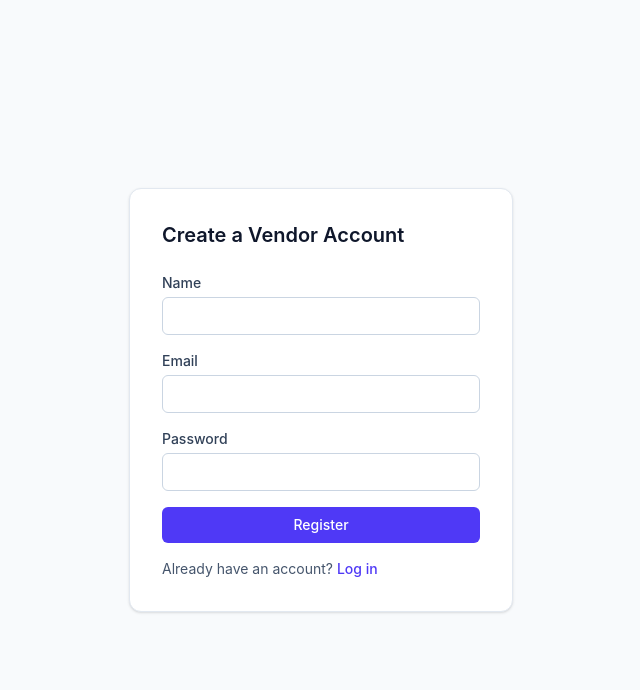
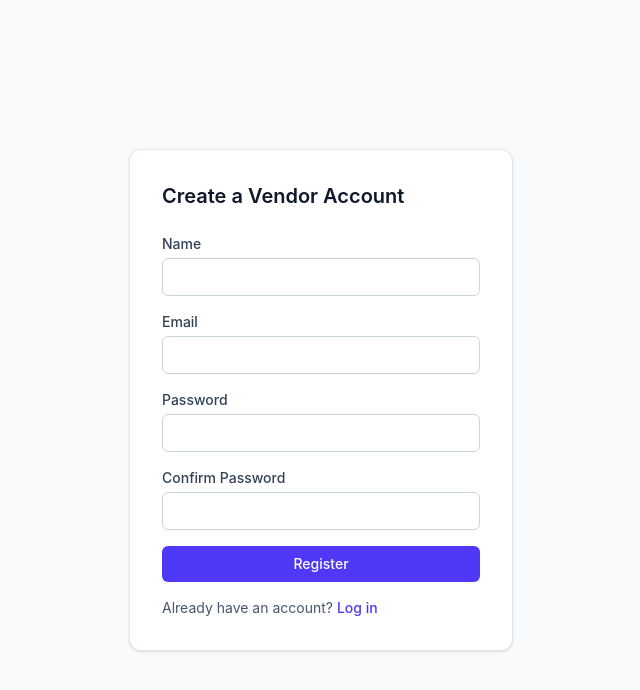
Before and after one commit to suprice4/UniSell_repo, a React (Vite) app in the folder web/: page /register in a window 1280 px wide. Shown: the top 690 px of the page, without its empty margins (319-959 px from the left). Built offline with nearby package versions, Linux system fonts and the light colour scheme.

Commit message:
feat(auth): add confirm password field to registration
Web and Android both now require re-entering the password on register and
validate the two match client-side before submitting. The confirm field
is stripped before hitting the API — backend RegisterRequest is unchanged.

```diff
--- a/web/src/features/auth/pages/Register.jsx
+++ b/web/src/features/auth/pages/Register.jsx
@@ -4,7 +4,7 @@ import api from "../../../core/api/axios";
 import { getErrorMessage } from "../../../core/api/getErrorMessage";
 
 function Register() {
-  const [form, setForm] = useState({ name: "", email: "", password: "" });
+  const [form, setForm] = useState({ name: "", email: "", password: "", confirmPassword: "" });
   const [error, setError] = useState("");
   const [loading, setLoading] = useState(false);
   const navigate = useNavigate();
@@ -16,10 +16,17 @@ function Register() {
   const handleSubmit = async (e) => {
     e.preventDefault();
     setError("");
+
+    if (form.password !== form.confirmPassword) {
+      setError("Passwords do not match.");
+      return;
+    }
+
     setLoading(true);
 
     try {
-      await api.post("/auth/register", form);
+      const { confirmPassword, ...payload } = form;
+      await api.post("/auth/register", payload);
       navigate("/login");
     } catch (err) {
       setError(getErrorMessage(err, "Registration failed. Please try again."));
@@ -70,6 +77,18 @@ function Register() {
             />
           </div>
 
+          <div>
+            <label className="block text-sm font-medium text-slate-700">Confirm Password</label>
+            <input
+              type="password"
+              name="confirmPassword"
+              value={form.confirmPassword}
+              onChange={handleChange}
+              required
+              className="mt-1 w-full rounded-md border border-slate-300 px-3 py-2 text-sm text-slate-900 focus:border-indigo-500 focus:outline-none focus:ring-1 focus:ring-indigo-500"
+            />
+          </div>
+
           {error && <p className="text-sm text-red-600">{error}</p>}
 
           <button
```
Also changed, not shown: 2 other files (tests, documents, lock files or other folders).
